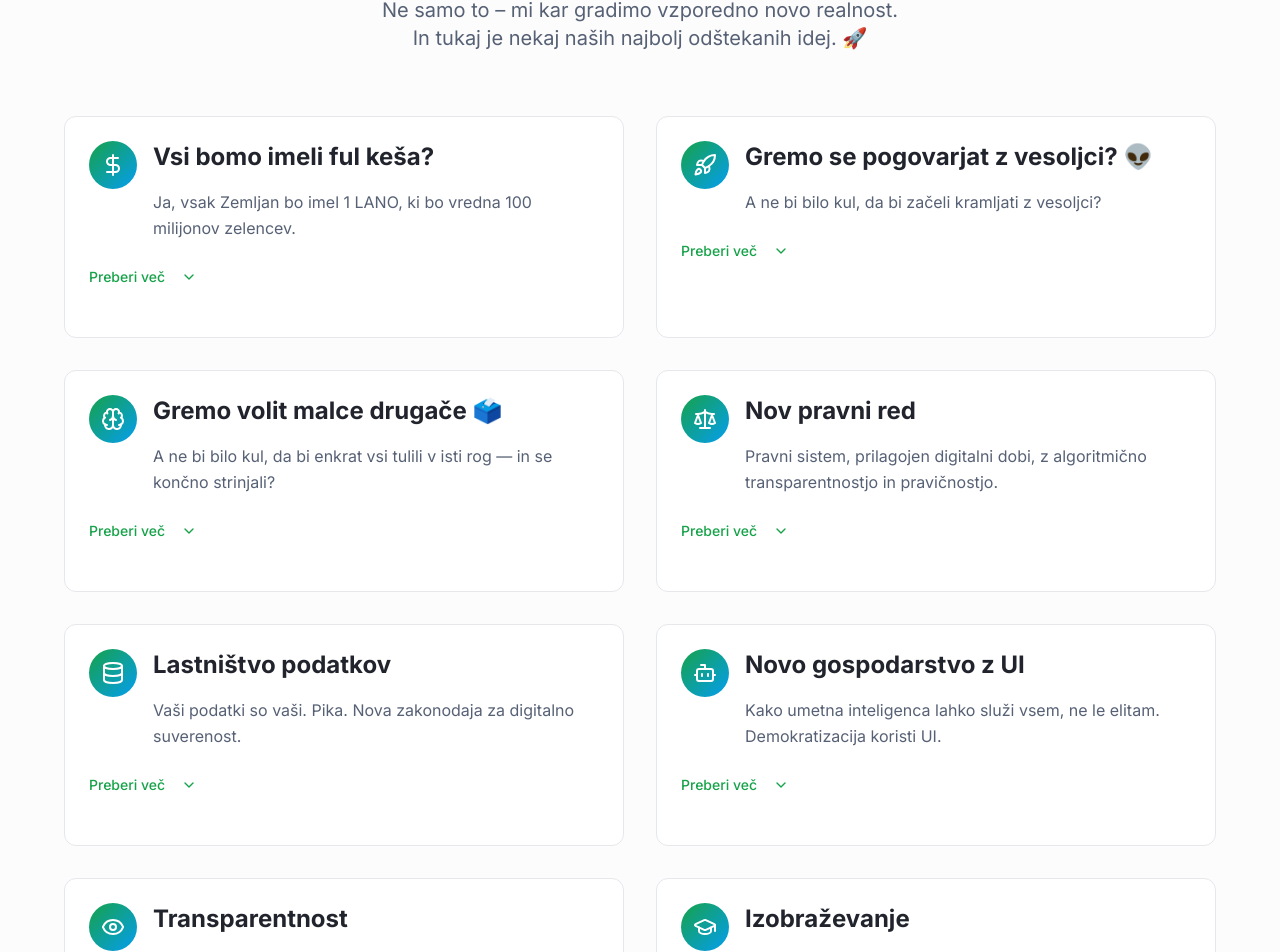
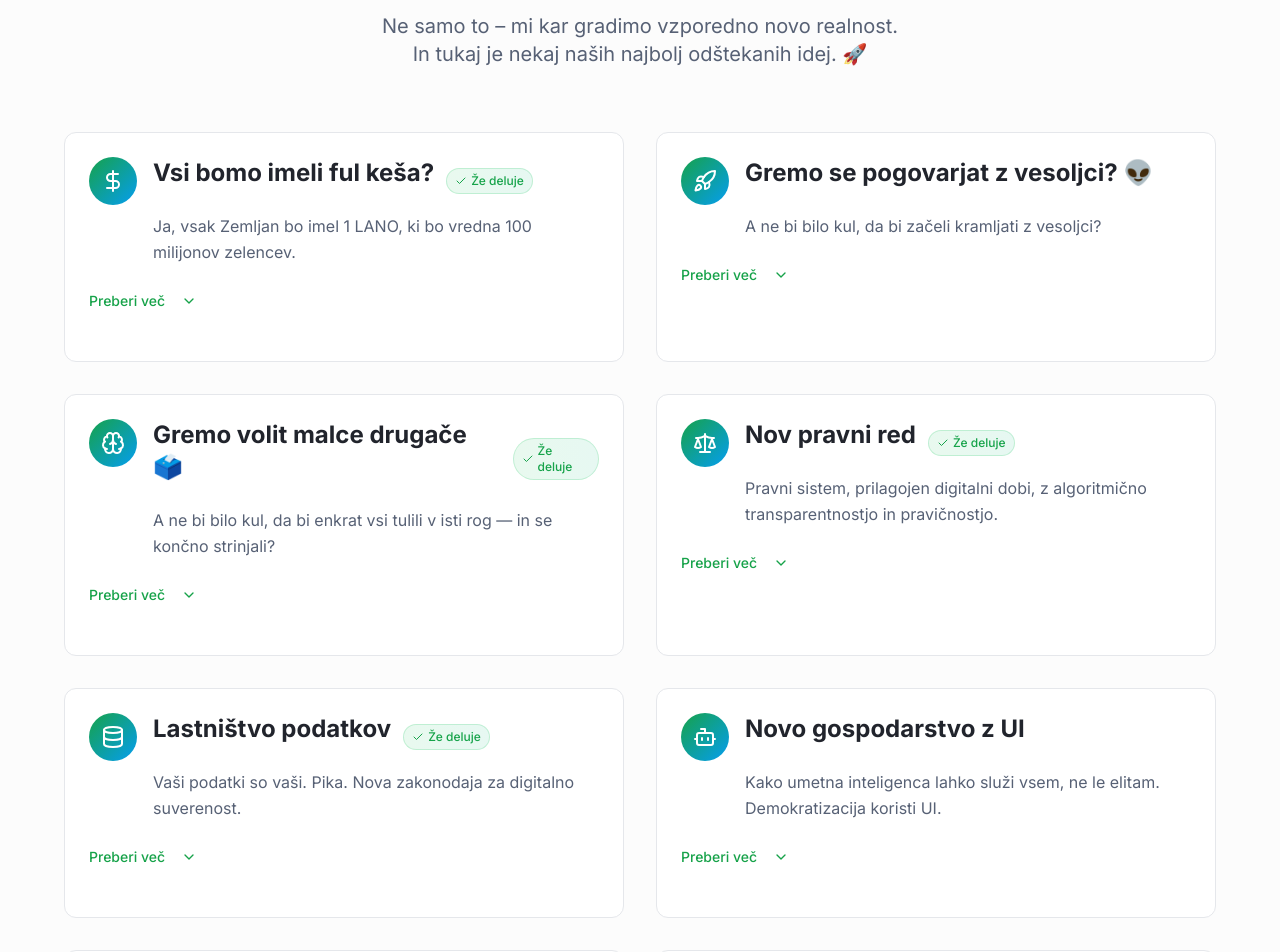
Before and after one commit to BrillyantJosh/nov-svetovni-red-lana, a React (Vite) app: page / in a window 1280 px wide. Shown: the part 1262-2214 px from the top of the page. Built offline with nearby package versions, Linux system fonts and the light colour scheme; the HTML template or start-up script is replaced by a standard one.

Commit message:
Add "Že deluje" batch to cards

```diff
--- a/src/components/ExpandableSection.tsx
+++ b/src/components/ExpandableSection.tsx
@@ -1,6 +1,7 @@
 import { useState } from "react";
 import { ChevronDown, ChevronUp } from "lucide-react";
 import { Button } from "@/components/ui/button";
+import { LiveBadge } from "./LiveBadge";
 
 interface ExpandableSectionProps {
   title: string;
@@ -8,6 +9,7 @@ interface ExpandableSectionProps {
   content: string | React.ReactNode;
   icon?: React.ReactNode;
   className?: string;
+  showLiveBadge?: boolean;
 }
 
 export const ExpandableSection = ({
@@ -15,7 +17,8 @@ export const ExpandableSection = ({
   summary,
   content,
   icon,
-  className = ""
+  className = "",
+  showLiveBadge = false
 }: ExpandableSectionProps) => {
   const [isExpanded, setIsExpanded] = useState(false);
 
@@ -28,7 +31,10 @@ export const ExpandableSection = ({
           </div>
         )}
         <div className="flex-1">
-          <h3 className="section-header">{title}</h3>
+          <div className="flex items-center gap-3 mb-2">
+            <h3 className="section-header">{title}</h3>
+            {showLiveBadge && <LiveBadge />}
+          </div>
           <div className="text-muted-foreground leading-relaxed">
             {typeof summary === 'string' ? <p>{summary}</p> : summary}
           </div>
--- /dev/null
+++ b/src/components/LiveBadge.tsx
@@ -0,0 +1,10 @@
+import { Check } from "lucide-react";
+
+export const LiveBadge = () => {
+  return (
+    <div className="inline-flex items-center gap-1 px-2 py-1 bg-gradient-to-r from-green-500/10 to-emerald-500/10 border border-green-500/20 rounded-full text-xs font-medium text-green-600 dark:text-green-400">
+      <Check className="h-3 w-3" />
+      Že deluje
+    </div>
+  );
+};
--- a/src/pages/Index.tsx
+++ b/src/pages/Index.tsx
@@ -147,6 +147,7 @@ const Index = () => {
                 </p>
               </>}
               icon={<DollarSign className="h-6 w-6" />}
+              showLiveBadge={true}
             />
 
             {/* Extraterrestrial Communication */}
@@ -227,6 +228,7 @@ const Index = () => {
                 </p>
               </>}
               icon={<Brain className="h-6 w-6" />}
+              showLiveBadge={true}
             />
 
             {/* New Legal Order */}
@@ -243,6 +245,7 @@ const Index = () => {
 
 Pravičnost mora biti dostopna, razumljiva in učinkovita za vse."
               icon={<Scale className="h-6 w-6" />}
+              showLiveBadge={true}
             />
 
             {/* Data Ownership */}
@@ -259,6 +262,7 @@ Pravičnost mora biti dostopna, razumljiva in učinkovita za vse."
 
 Digitalna suverenost je temelj svobode v 21. stoletju."
               icon={<Database className="h-6 w-6" />}
+              showLiveBadge={true}
             />
 
             {/* New Economy with AI */}
@@ -291,6 +295,7 @@ UI mora biti orodje osvoboditve, ne izkorišćanja."
 
 Ljudje imajo pravico vedeti, kako deluje njihova država."
               icon={<Eye className="h-6 w-6" />}
+              showLiveBadge={true}
             />
 
             {/* Education */}
@@ -371,6 +376,7 @@ Brez zdrave narave ni zdrave družbe."
 
 Gospodarstvo mora biti orodje človeškega blagostanja."
               icon={<Building className="h-6 w-6" />}
+              showLiveBadge={true}
             />
           </div>
         </div>
```
